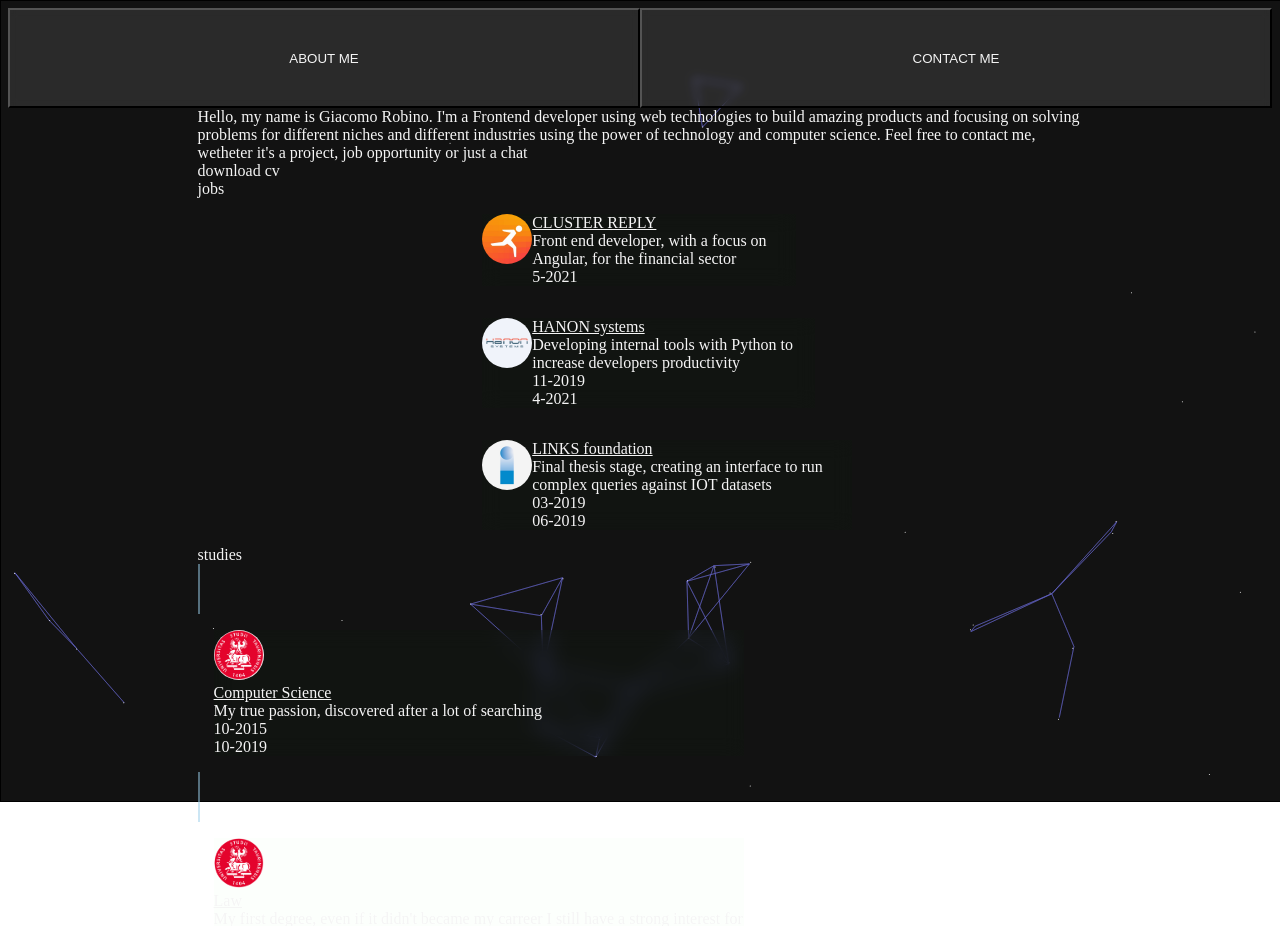
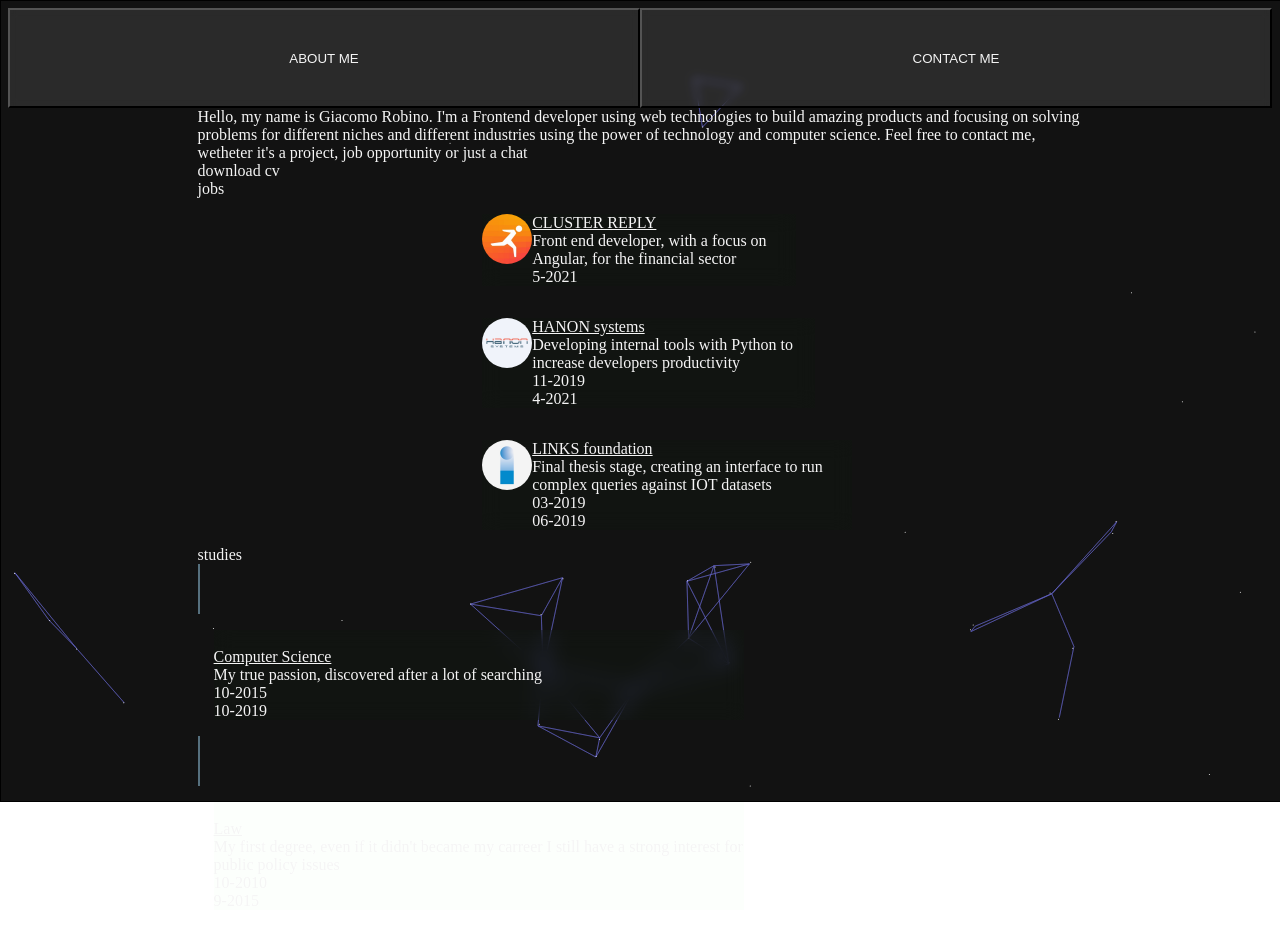
Before and after one commit to GiacomoRobino/fast-portfolio, an Angular app: page / in a window 1280 px wide. Shown: the top 926 px of the page. Built offline with nearby package versions, Linux system fonts and the light colour scheme.

Commit message:
first icon animation implementation

```diff
--- a/src/app/app.component.ts
+++ b/src/app/app.component.ts
@@ -1,5 +1,4 @@
 import { AfterViewInit, Component, QueryList, ViewChild, ViewChildren } from '@angular/core';
-import { gsap, Power4 } from 'gsap';
 import { AboutMeComponent } from './components/about-me/about-me.component';
 import { ContactMeComponent } from './components/contact-me/contact-me.component';
 import { ProjectsComponent } from './components/projects/projects.component';
--- a/src/app/components/about-me/about-me.component.ts
+++ b/src/app/components/about-me/about-me.component.ts
@@ -37,8 +37,6 @@ export class AboutMeComponent implements OnInit {
   }
 
   ngOnInit(): void {
-
-
     this.httpClient
       .get('assets/copywrite/presentation.txt', { responseType: 'text' })
       .subscribe((data) => {
@@ -105,12 +103,6 @@ export class AboutMeComponent implements OnInit {
     this.interruptWriting = true;
   }
 
-  animateJobCards(timer: number) {
-    setTimeout(() => {
-      this.jobCardsVisible = true;
-      console.log(this.jobCards)
-    }, timer);
-  }
 
   removeLastLetter(s: string) {
     return s.substring(0, s.length - 1);
@@ -119,4 +111,11 @@ export class AboutMeComponent implements OnInit {
   addOneLetter(destination: string, source: string) {
     return destination + source.charAt(destination.length);
   }
+
+  animateJobCards(timer: number) {
+    setTimeout(() => {
+      this.jobCardsVisible = true;
+      setTimeout(()=>this.jobCards.forEach((card, index) => card.showImage(index)), 0)
+    }, timer);
+  }
 }
--- a/src/app/components/about-me/job-card/job-card.component.html
+++ b/src/app/components/about-me/job-card/job-card.component.html
@@ -1,6 +1,6 @@
 <div class="container thin-glass-effect">
     <div class="company-logo">
-        <img class="institution-image" [src]="'assets/carreer/companies/images/' + job.name + '.png'" [alt]="job.name + ' image'">
+        <img #image class="institution-image" [src]="'assets/carreer/companies/images/' + job.name + '.png'" [alt]="job.name + ' image'">
     </div>
     <div class="info-container">
         <div class="link"><a [href]="job.link">{{job.name}}</a></div>
--- a/src/app/components/about-me/job-card/job-card.component.ts
+++ b/src/app/components/about-me/job-card/job-card.component.ts
@@ -1,5 +1,6 @@
-import { Component, Input, OnInit } from '@angular/core';
+import { Component, Input, ViewChild } from '@angular/core';
 import { job } from './model';
+import { gsap, Power4 } from 'gsap';
 
 @Component({
   selector: 'app-job-card',
@@ -8,5 +9,12 @@ import { job } from './model';
 })
 export class JobCardComponent {
   @Input() job!: job;
+  @ViewChild("image") image: any;
 
+  showImage(index : number){
+    setTimeout(() => {
+      const tl = gsap.timeline();
+      tl.to(this.image.nativeElement, {duration: 1, width: "50px", height: "50px", ease: Power4.easeOut});
+    }, index * 300);
+  }
 }
--- a/src/styles.css
+++ b/src/styles.css
@@ -23,7 +23,7 @@
   }
 
 .institution-image{
-    height: 50px;
-    width: 50px;
+    height: 0px;
+    width: 0px;
     border-radius: 50%;
 }
```
